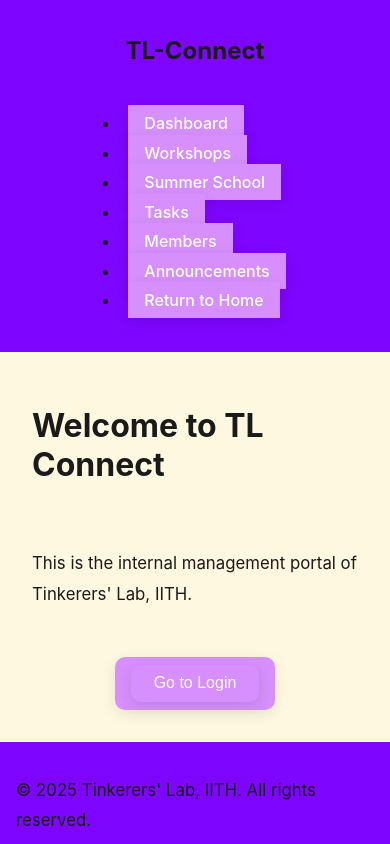
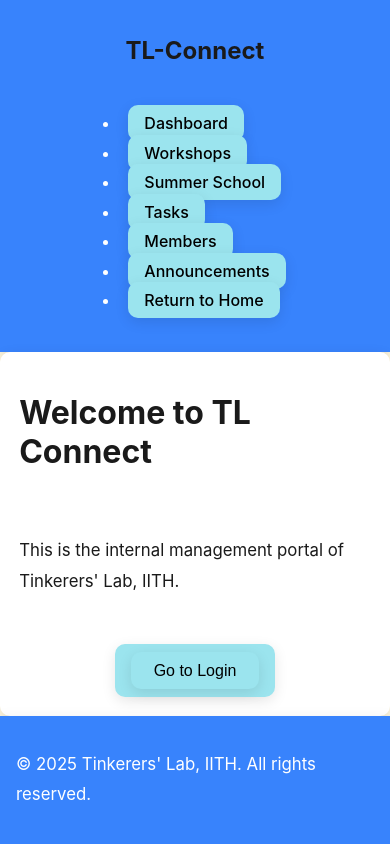
Before and after one commit to PathriVidyaPraveen/TL-Connect, a Next.js app in the folder tl-connect-frontend/: page / in a window 390 px wide. Shown: the top 844 px of the page. Built offline with nearby package versions, Linux system fonts and the light colour scheme.

Commit message:
Fixed some responsiveness issue and improved CSS

```diff
--- a/tl-connect-frontend/styles/globals.css
+++ b/tl-connect-frontend/styles/globals.css
@@ -1,12 +1,12 @@
 :root {
   --background: #fff8e1;
   --foreground: #1a1a1a;
-  --primary: #d68ffc;
-  --primary-dark: #8807f9;
-  --secondary: #f5f5dc;
-  --accent: #9e10f1;
+  --primary: #9be4ee;
+  --primary-dark: #3883fc;
+  --secondary: #ffffff;
+  --accent: #3883fc;
   --danger: #ef4444;
-  --border: #b006f3;
+  --border: #3883fc;
   --radius: 10px;
   --transition: all 0.3s ease-in-out;
   --shadow: 0 4px 14px rgba(0, 0, 0, 0.1);
@@ -16,9 +16,13 @@
 @media (prefers-color-scheme: dark) {
   :root {
     --background: #1a1300;
-    --foreground: #f3f3f3;
-    --secondary: #3d2e00;
+    --foreground: #111;
+    --secondary: #ffffff; /* Darker card/content background */
     --border: #4d3f00;
+    --primary: #85cfff;
+    --primary-dark: #3a78d4;
+    --accent: #7ab6f8;
+    --shadow: 0 4px 20px rgba(255, 255, 255, 0.05);
   }
 }
 
@@ -40,24 +44,26 @@
   max-width: 1200px;
   margin: auto;
   padding: 2rem;
+  background-color: var(--secondary);
+  border-radius: var(--radius);
+  box-shadow: var(--shadow);
 }
 
 a {
-  color: var(--accent);
-  text-decoration: none;
-  transition: color var(--transition);
+  background-color: var(--primary);
+  color: #000;
   padding: 0.5rem 1rem;
   margin: 0 0.5rem;
-  background-color: var(--primary);
   border-radius: var(--radius);
-  color: white;
+  text-decoration: none;
+  font-weight: 500;
   box-shadow: var(--shadow);
-  font-weight: 500;
+  transition: background-color var(--transition);
 }
 
 a:hover {
   background-color: var(--primary-dark);
-  color: white;
+  color: #fff;
 }
 
 h1, h2, h3, h4, h5, h6 {
@@ -75,7 +81,7 @@
 button {
   padding: 0.6rem 1.4rem;
   background-color: var(--primary);
-  color: #fff;
+  color: #000;
   border: none;
   border-radius: var(--radius);
   cursor: pointer;
@@ -86,6 +92,7 @@
 
 button:hover {
   background-color: var(--primary-dark);
+  color: #fff;
 }
 
 select, input, textarea {
@@ -108,34 +115,40 @@
   margin-bottom: 0.6rem;
 }
 
+/* NAVBAR & FOOTER */
+.navbar, .footer {
+  display: flex;
+  justify-content: center;
+  align-items: center;
+  gap: 1rem;
+  padding: 1rem;
+  background-color: var(--primary-dark);
+  color: white;
+  flex-wrap: wrap;
+  box-shadow: var(--shadow);
+}
+
+.navbar a, .footer a {
+  background-color: var(--primary);
+  color: #000;
+  padding: 0.5rem 1rem;
+  border-radius: var(--radius);
+  font-weight: 500;
+  transition: var(--transition);
+}
+
+.navbar a:hover, .footer a:hover {
+  background-color: var(--primary-dark);
+  color: #fff;
+}
+
 @media (max-width: 600px) {
   .navbar,
   .footer {
     flex-direction: column;
   }
+
+  main {
+    padding: 1.2rem;
+  }
 }
-.navbar,
-.footer {
-  display: flex;
-  justify-content: center;
-  align-items: center;
-  gap: 1rem; /* space between buttons */
-  padding: 1rem;
-  background-color: #7e05ff; /* adjust as needed */
-  flex-wrap: wrap; /* prevents overflow on smaller screens */
-}
-
-.navbar a,
-.footer a {
-  background-color: var(--primary);
-  color: white;
-  padding: 0.5rem 1rem;
-  border-radius: var(--border-radius);
-  text-decoration: none;
-  transition: background-color var(--transition);
-}
-
-.navbar a:hover,
-.footer a:hover {
-  background-color: #003d80;
-}
```
